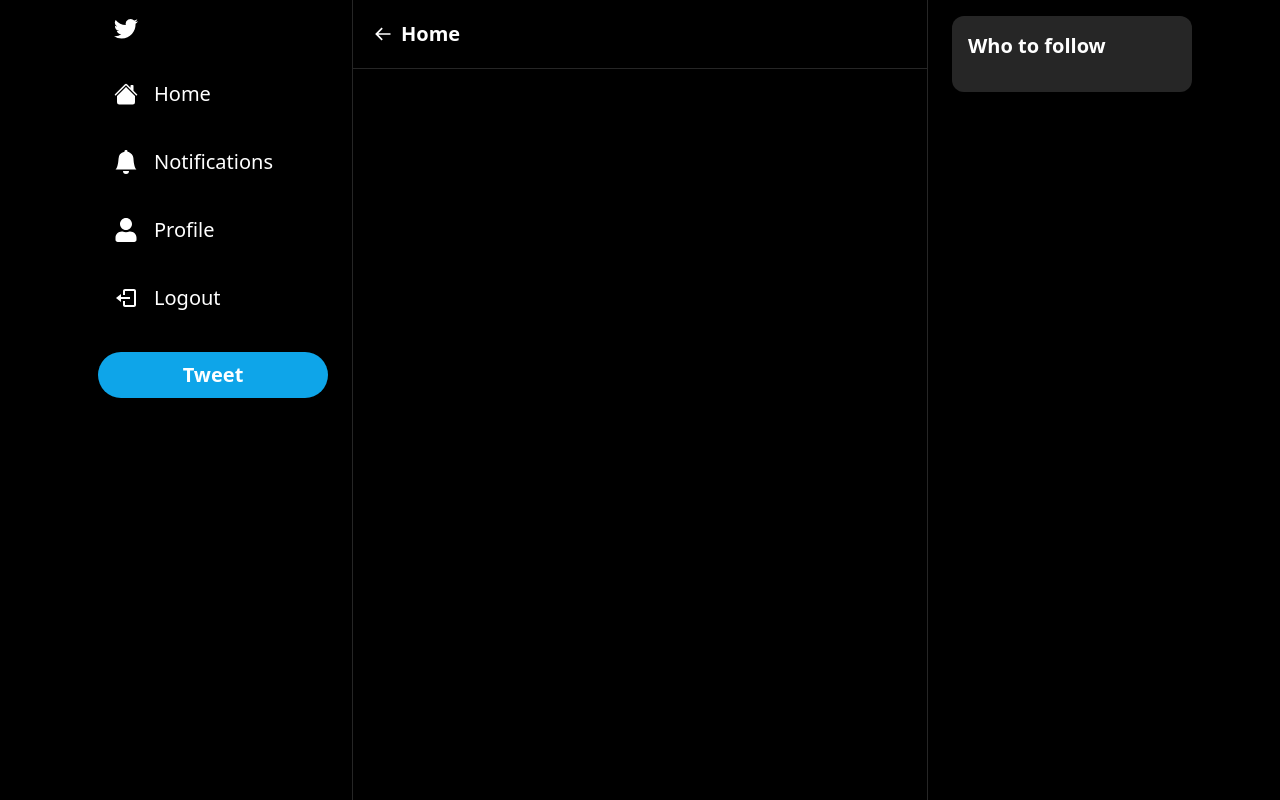
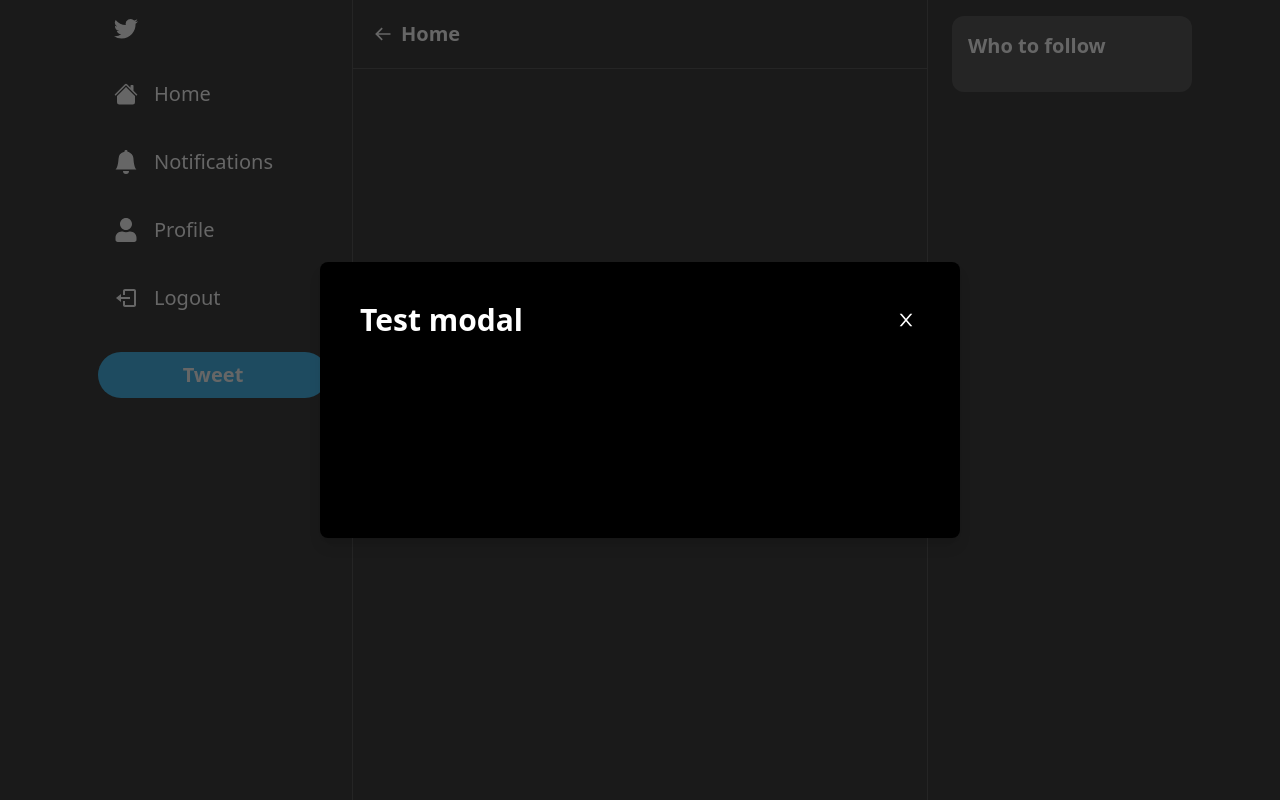
Before and after one commit to PabloHFR/twitter-clone, a Next.js app: page / in a window 1280 px wide. Built offline with nearby package versions, Linux system fonts and the light colour scheme.

Commit message:
Added Auth UI Modal

```diff
--- /dev/null
+++ b/src/Modal/index.tsx
@@ -0,0 +1,132 @@
+import { useCallback } from "react";
+import { AiOutlineClose } from "react-icons/ai";
+
+interface ModalProps {
+  isOpen?: boolean;
+  onClose: () => void;
+  onSubmit: () => void;
+  title?: string;
+  body?: React.ReactElement;
+  footer?: React.ReactElement;
+  actionLabel: string;
+  disabled?: boolean;
+}
+
+export function Modal({
+  isOpen,
+  onClose,
+  onSubmit,
+  title,
+  body,
+  footer,
+  actionLabel,
+  disabled,
+}: ModalProps) {
+  const handleClose = useCallback(() => {
+    if (disabled) {
+      return;
+    }
+
+    onClose();
+  }, [disabled, onClose]);
+
+  const handleSubmit = useCallback(() => {
+    if (disabled) {
+      return;
+    }
+
+    onSubmit();
+  }, [disabled, onSubmit]);
+
+  if (!isOpen) {
+    return null;
+  }
+
+  return (
+    <>
+      <div
+        className="
+      justify-center
+      items-center
+      flex
+      overflow-x-hidden
+      overflow-y-auto
+      fixed
+      inset-0
+      z-50
+      outline-none
+      focus:outline-none
+      bg-neutral-800
+      bg-opacity-70
+      "
+      >
+        <div
+          className="
+          relative
+          w-full
+          lg:w-3/6
+          my-6
+          mx-auto
+          lg:max-w-3xl
+          h-full
+          lg:h-auto
+        "
+        >
+          {/* Content */}
+          <div
+            className="
+            h-full
+            lg:h-auto
+            border-0
+            rounded-lg
+            shadow-lg
+            relative
+            flex
+            flex-col
+            w-full
+            bg-black
+            outline-none
+            focus:outline-none
+          "
+          >
+            {/* Header */}
+            <div
+              className="
+              flex
+              items-center
+              justify-between
+              p-10
+              rounded-t
+            "
+            >
+              <h3 className="text-3xl font-semibold text-white">{title}</h3>
+              <button
+                onClick={handleClose}
+                className="
+                p-1
+                ml-auto
+                border-0
+                text-white
+                hover:opacity-70
+                transition
+              "
+              >
+                <AiOutlineClose size={20} />
+              </button>
+            </div>
+            {/* Body */}
+            <div
+              className="
+              relative p-10 flex-auto
+            "
+            >
+              {body}
+            </div>
+            {/* Footer */}
+            <div className="flex flex-col gap-2 p-10">{footer}</div>
+          </div>
+        </div>
+      </div>
+    </>
+  );
+}
--- a/src/pages/_app.tsx
+++ b/src/pages/_app.tsx
@@ -1,11 +1,15 @@
 import { Layout } from "@/components/Layout";
+import { Modal } from "@/Modal";
 import "@/styles/globals.css";
 import type { AppProps } from "next/app";
 
 export default function App({ Component, pageProps }: AppProps) {
   return (
-    <Layout>
-      <Component {...pageProps} />
-    </Layout>
+    <>
+      <Modal actionLabel="Submit" isOpen title="Test modal" />
+      <Layout>
+        <Component {...pageProps} />
+      </Layout>
+    </>
   );
 }
```
